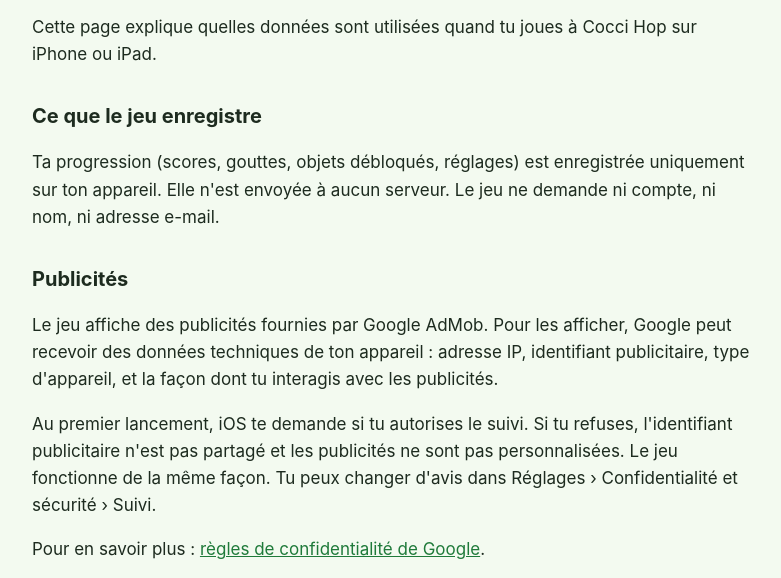
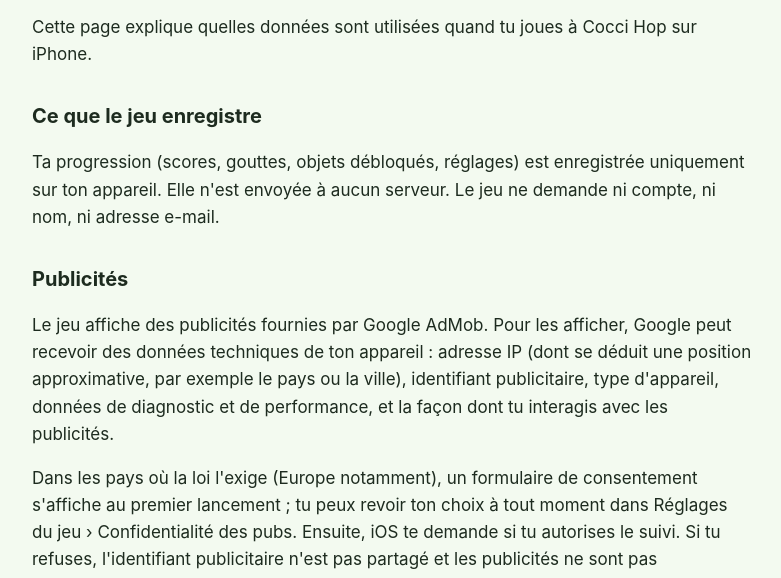
Before and after one commit to Joranvnp/cocci-hop-site, a plain HTML site: page confidentialite.html in a window 1280 px wide. Shown: the part 202-780 px from the top of the page, without its empty margins (248-1029 px from the left). Drawn offline with Linux system fonts and the light colour scheme.

Commit message:
Politique de confidentialité : précisions sur les données publicitaires

```diff
--- a/confidentialite.html
+++ b/confidentialite.html
@@ -2,12 +2,12 @@
 <html lang="fr"><head><meta charset="utf-8"><meta name="viewport" content="width=device-width,initial-scale=1">
 <title>Cocci Hop — Politique de confidentialité</title><link rel="stylesheet" href="style.css"></head><body>
 <header><img src="icon.png" alt="Icône de Cocci Hop"><h1>Politique de confidentialité</h1><p class="date">Cocci Hop — dernière mise à jour : 12 novembre 2026</p></header>
-<p>Cette page explique quelles données sont utilisées quand tu joues à Cocci Hop sur iPhone ou iPad.</p>
+<p>Cette page explique quelles données sont utilisées quand tu joues à Cocci Hop sur iPhone.</p>
 <h2>Ce que le jeu enregistre</h2>
 <p>Ta progression (scores, gouttes, objets débloqués, réglages) est enregistrée uniquement sur ton appareil. Elle n'est envoyée à aucun serveur. Le jeu ne demande ni compte, ni nom, ni adresse e-mail.</p>
 <h2>Publicités</h2>
-<p>Le jeu affiche des publicités fournies par Google AdMob. Pour les afficher, Google peut recevoir des données techniques de ton appareil : adresse IP, identifiant publicitaire, type d'appareil, et la façon dont tu interagis avec les publicités.</p>
-<p>Au premier lancement, iOS te demande si tu autorises le suivi. Si tu refuses, l'identifiant publicitaire n'est pas partagé et les publicités ne sont pas personnalisées. Le jeu fonctionne de la même façon. Tu peux changer d'avis dans Réglages › Confidentialité et sécurité › Suivi.</p>
+<p>Le jeu affiche des publicités fournies par Google AdMob. Pour les afficher, Google peut recevoir des données techniques de ton appareil : adresse IP (dont se déduit une position approximative, par exemple le pays ou la ville), identifiant publicitaire, type d'appareil, données de diagnostic et de performance, et la façon dont tu interagis avec les publicités.</p>
+<p>Dans les pays où la loi l'exige (Europe notamment), un formulaire de consentement s'affiche au premier lancement ; tu peux revoir ton choix à tout moment dans Réglages du jeu › Confidentialité des pubs. Ensuite, iOS te demande si tu autorises le suivi. Si tu refuses, l'identifiant publicitaire n'est pas partagé et les publicités ne sont pas personnalisées. Le jeu fonctionne de la même façon. Tu peux changer d'avis dans Réglages › Confidentialité et sécurité › Suivi.</p>
 <p>Pour en savoir plus : <a href="https://policies.google.com/privacy">règles de confidentialité de Google</a>.</p>
 <h2>Achat intégré</h2>
 <p>L'achat « Sans pubs » est traité par Apple. Nous ne recevons ni ton nom ni tes informations de paiement. Une fois l'achat effectué, le jeu n'affiche plus de publicités imposées.</p>
```
